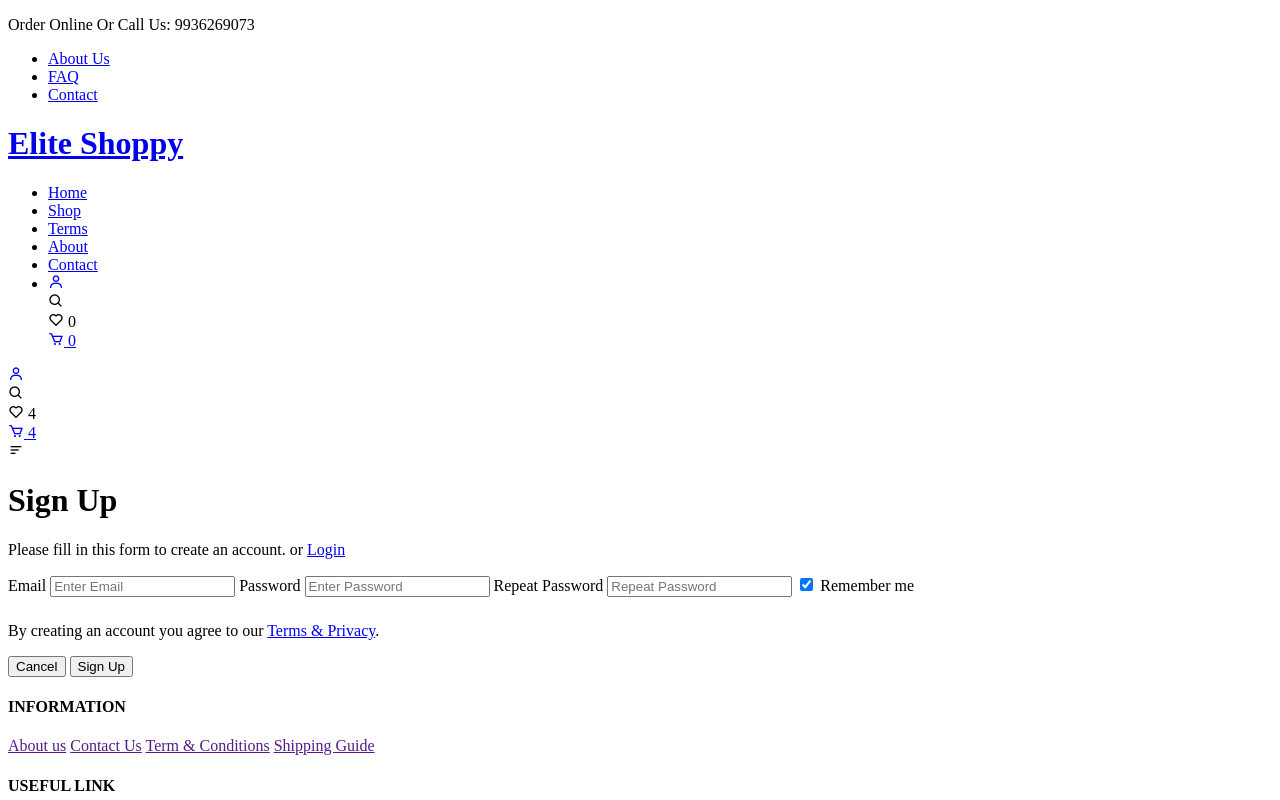
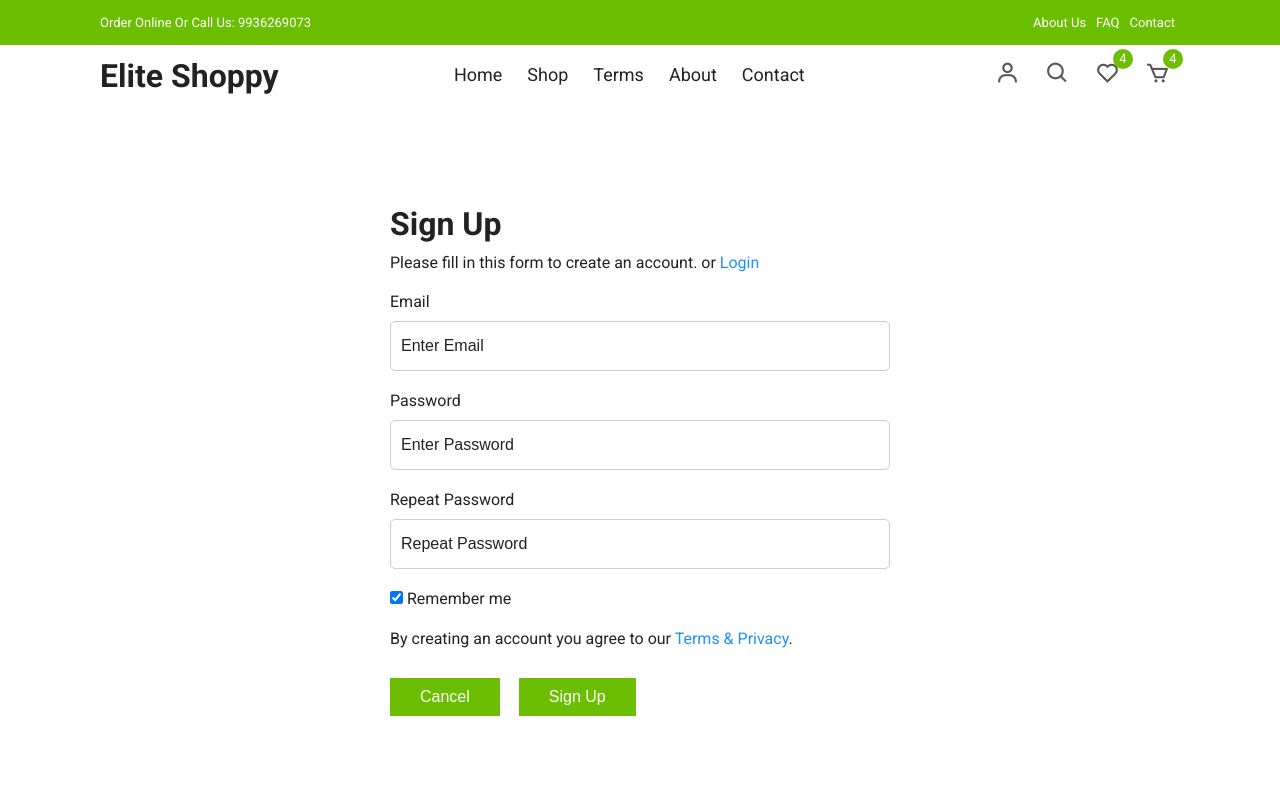
Before and after one commit to AkaishaS/Ecommerce-Website, a plain HTML site: page signup.html in a window 1280 px wide. Shown: the top 800 px of the page. Drawn offline with nearby package versions, Linux system fonts and the light colour scheme.

Commit message:
Update signup.html

```diff
--- a/signup.html
+++ b/signup.html
@@ -9,7 +9,7 @@
       href="https://cdn.jsdelivr.net/npm/boxicons@latest/css/boxicons.min.css"
     />
     <!-- Custom StyleSheet -->
-    <link rel="stylesheet" href="/Ecommerce Website/styles/style.css" />
+    <link rel="stylesheet" href="/style.css" />
     <title>Sign Up</title>
   </head>
   <body>
@@ -26,14 +26,14 @@
     </div>
     <div class="navigation">
       <div class="nav-center container d-flex">
-        <a href="/Ecommerce Website/index.html" class="logo"><h1>Elite Shoppy</h1></a>
+        <a href="/index.html" class="logo"><h1>Elite Shoppy</h1></a>
 
         <ul class="nav-list d-flex">
           <li class="nav-item">
-            <a href="/" class="nav-link">Home</a>
+            <a href="/index.html" class="nav-link">Home</a>
           </li>
           <li class="nav-item">
-            <a href="/Ecommerce Website/product.html" class="nav-link">Shop</a>
+            <a href="/product.html" class="nav-link">Shop</a>
           </li>
           <li class="nav-item">
             <a href="#terms" class="nav-link">Terms</a>
@@ -45,7 +45,7 @@
             <a href="#contact" class="nav-link">Contact</a>
           </li>
           <li class="icons d-flex">
-            <a href="/Ecommerce Website/login.html" class="icon">
+            <a href="/login.html" class="icon">
               <i class="bx bx-user"></i>
             </a>
             <div class="icon">
@@ -55,7 +55,7 @@
               <i class="bx bx-heart"></i>
               <span class="d-flex">0</span>
             </div>
-            <a href="/Ecommerce Website/cart.html" class="icon">
+            <a href="/cart.html" class="icon">
               <i class="bx bx-cart"></i>
               <span class="d-flex">0</span>
             </a>
@@ -63,7 +63,7 @@
         </ul>
 
         <div class="icons d-flex">
-          <a href="/Ecommerce Website/login.html" class="icon">
+          <a href="/login.html" class="icon">
             <i class="bx bx-user"></i>
           </a>
           <div class="icon">
@@ -73,7 +73,7 @@
             <i class="bx bx-heart"></i>
             <span class="d-flex">4</span>
           </div>
-          <a href="/Ecommerce Website/cart.html" class="icon">
+          <a href="/cart.html" class="icon">
             <i class="bx bx-cart"></i>
             <span class="d-flex">4</span>
           </a>
@@ -91,7 +91,7 @@
           <h1>Sign Up</h1>
           <p>
             Please fill in this form to create an account. or
-            <a href="/Ecommerce Website/login.html">Login</a>
+            <a href="/login.html">Login</a>
           </p>
 
           <label for="email">Email</label>
@@ -164,6 +164,6 @@
     </footer>
 
     <!-- Custom Script -->
-    <script src="/Ecommerce Website/script/index.js"></script>
+    <script src="/index.js"></script>
   </body>
 </html>
```
